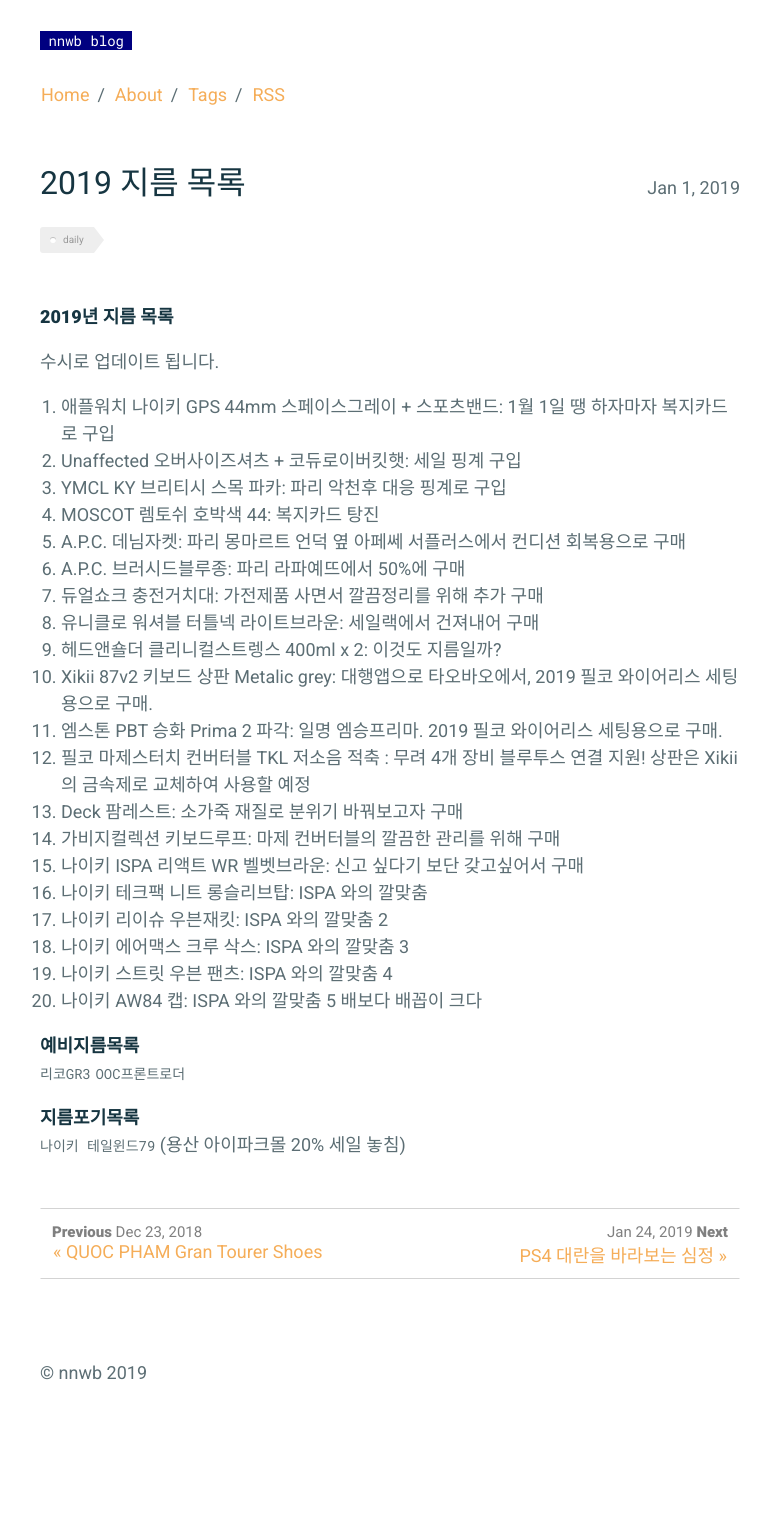
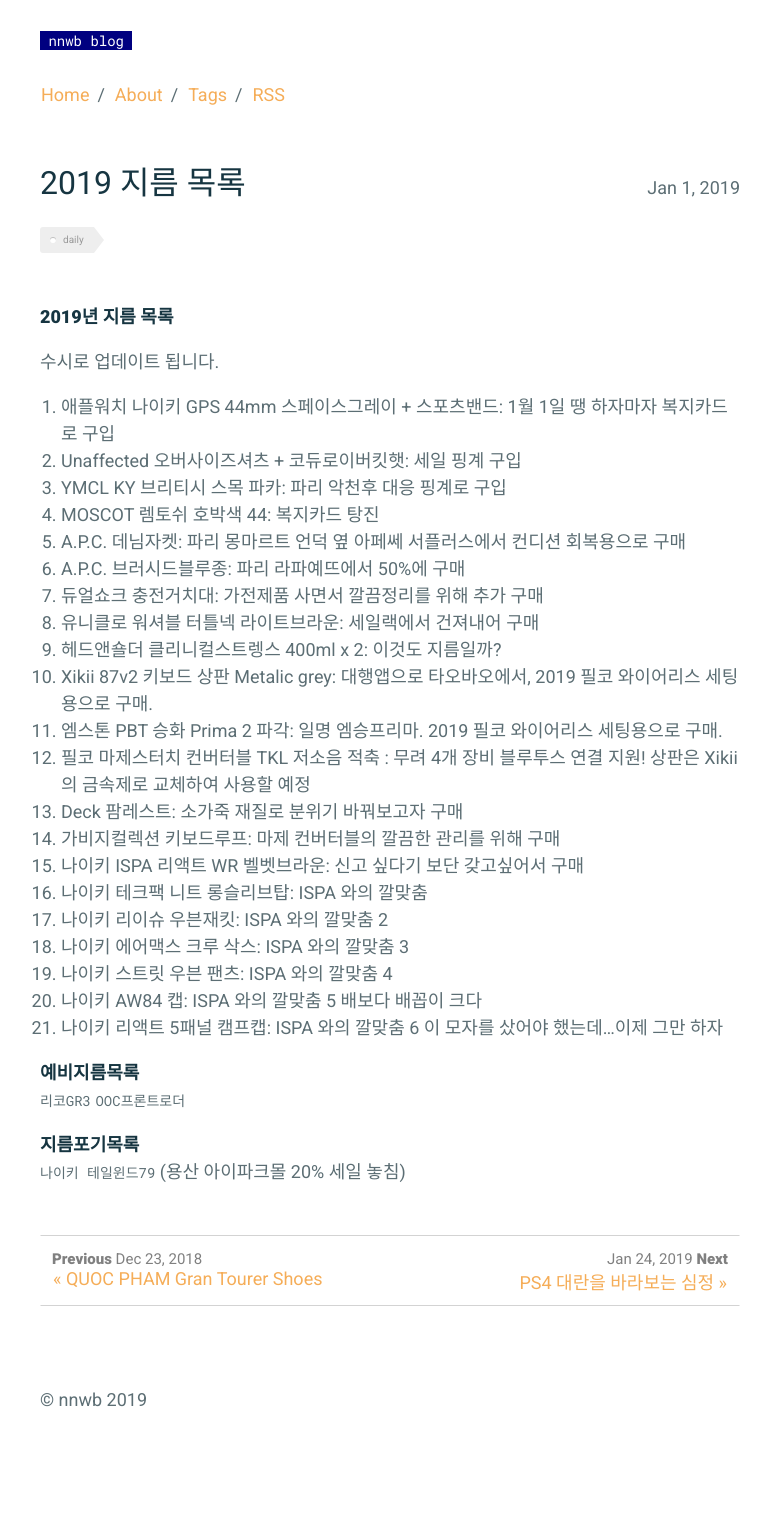
Before and after one commit to nnwb/nnwb.github.io, a Jekyll site: the page built from _posts/2019-01-01-2019buy.md, in a window 1280 px wide. Shown: the whole page, without its empty margins (250-1021 px from the left). Built offline with Jekyll 4.4.1, drawn with Linux system fonts in a browser that asks for light colours; comment, search, counter and statistics services are not loaded; before the commit the page ends 1486 px from its top, so only the background shows below that.

Commit message:
Update 2019-01-01-2019buy.md

```diff
--- a/_posts/2019-01-01-2019buy.md
+++ b/_posts/2019-01-01-2019buy.md
@@ -30,6 +30,7 @@ comments: true
 18. 나이키 에어맥스 크루 삭스: ISPA 와의 깔맞춤 3
 19. 나이키 스트릿 우븐 팬츠: ISPA 와의 깔맞춤 4
 20. 나이키 AW84 캡: ISPA 와의 깔맞춤 5 배보다 배꼽이 크다
+21. 나이키 리액트 5패널 캠프캡: ISPA 와의 깔맞춤 6 이 모자를 샀어야 했는데...이제 그만 하자
 
 
 
```
